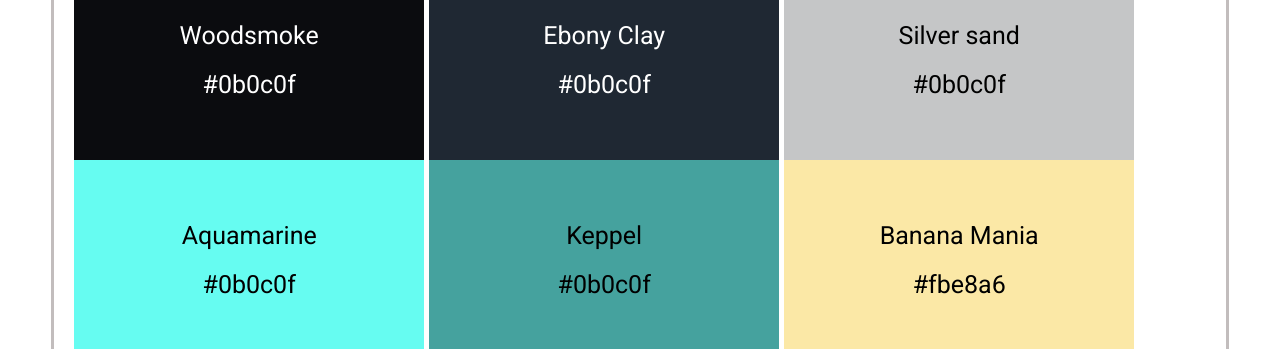
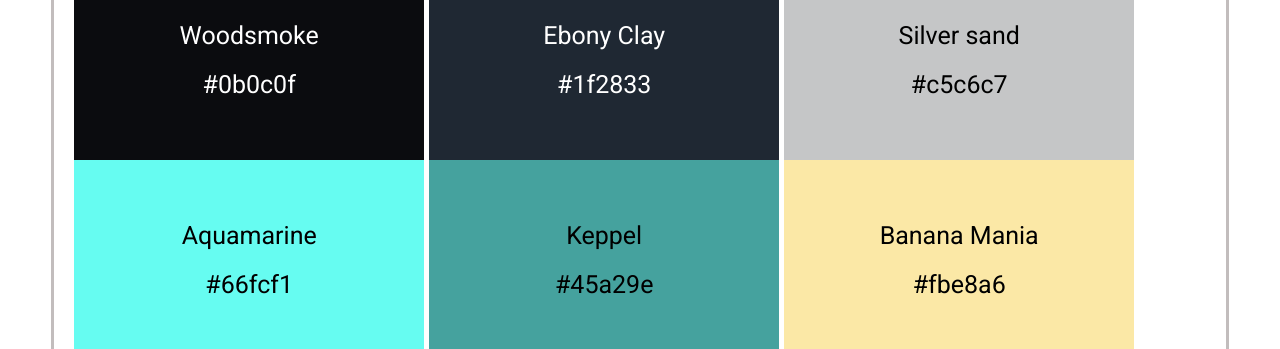
Before and after one commit to muhiddinkurbonov/style-guide, a plain HTML site: page index.html in a window 1280 px wide. Shown: the part 293-642 px from the top of the page. Drawn offline with nearby package versions, Linux system fonts and the light colour scheme.

Commit message:
fixed mistype in color hex codes

```diff
--- a/index.html
+++ b/index.html
@@ -19,19 +19,19 @@
           </div>
           <div class="ebony-clay box">
             <p class="color-label">Ebony Clay</p>
-            <p class="color-hex">#0b0c0f</p>
+            <p class="color-hex">#1f2833</p>
           </div>
           <div class="silver-sand box">
             <p class="color-label">Silver sand</p>
-            <p class="color-hex">#0b0c0f</p>
+            <p class="color-hex">#c5c6c7</p>
           </div>
           <div class="aqua-marine box">
             <p class="color-label">Aquamarine</p>
-            <p class="color-hex">#0b0c0f</p>
+            <p class="color-hex">#66fcf1</p>
           </div>
           <div class="keppel box">
             <p class="color-label">Keppel</p>
-            <p class="color-hex">#0b0c0f</p>
+            <p class="color-hex">#45a29e</p>
           </div>
 
           <div class="banana-mania box">
```
